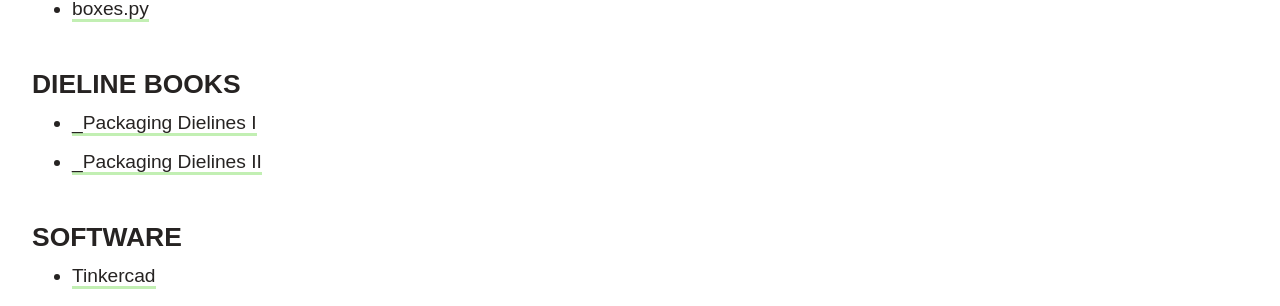
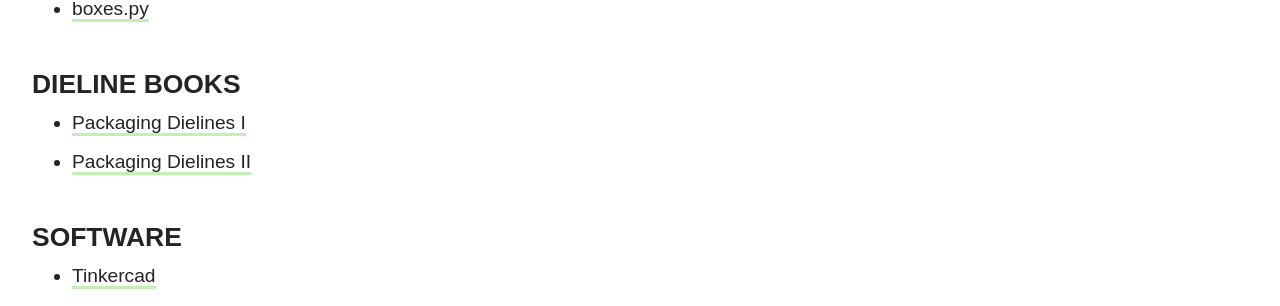
Before and after one commit to gmu-gd/package23-spring, a Jekyll site: the page built from reference/index.md, in a window 1280 px wide. Shown: the part 428-734 px from the top of the page. Built offline with Jekyll 4.4.1, drawn with Linux system fonts in a browser that asks for light colours; some web fonts are replaced.

```diff
--- a/reference/index.md
+++ b/reference/index.md
@@ -12,8 +12,8 @@ title: Reference
 
 
 ### Dieline Books
-* [_Packaging Dielines I](https://issuu.com/designpackaging/docs/packaging-dielines-free-book-design)
-* [_Packaging Dielines II](https://issuu.com/designpackaging/docs/packaging-dielines-free-book-design_7fb37ab8a1c323)
+* [Packaging Dielines I](https://issuu.com/designpackaging/docs/packaging-dielines-free-book-design)
+* [Packaging Dielines II](https://issuu.com/designpackaging/docs/packaging-dielines-free-book-design_7fb37ab8a1c323)
 
 ### Software
 * [Tinkercad](https://www.tinkercad.com/)
```
